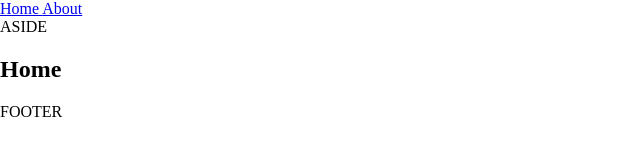
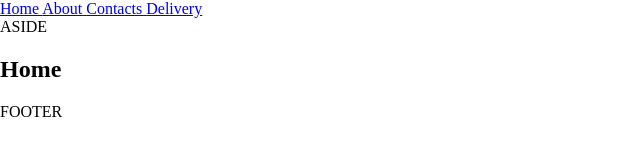
Before and after one commit to edigeevaaika/diploma, a React (Vite) app: page / in a window 1280 px wide. Shown: the top 160 px of the page, without its empty margins (0-640 px from the left). Built offline with nearby package versions, Linux system fonts and the light colour scheme.

Commit message:
Added two pages

```diff
--- a/src/App.jsx
+++ b/src/App.jsx
@@ -1,18 +1,17 @@
 import { Route, Routes } from "react-router-dom";
 import Layout from "./components/Layout/Layout";
 
-export default function App(){
+export default function App() {
   return (
     <div className="App">
       <Layout>
         <Routes>
           <Route path="/" element={<h2>Home </h2>} />
           <Route path="/about" element={<h2> About</h2>} />
+          <Route path="/about" element={<h2> Contacts</h2>} />
+          <Route path="/about" element={<h2> Delivery</h2>} />
         </Routes>
       </Layout>
-
-
     </div>
-
   );
 }
--- a/src/components/Nav/Nav.jsx
+++ b/src/components/Nav/Nav.jsx
@@ -7,6 +7,8 @@ export default function Nav() {
     <nav className="Nav">
         <NavLink to="/"> Home </NavLink>
         <NavLink to="/about"> About </NavLink>
+        <NavLink to="/about"> Contacts </NavLink>
+        <NavLink to="/about"> Delivery </NavLink>
       </nav>
   );
 }
```
